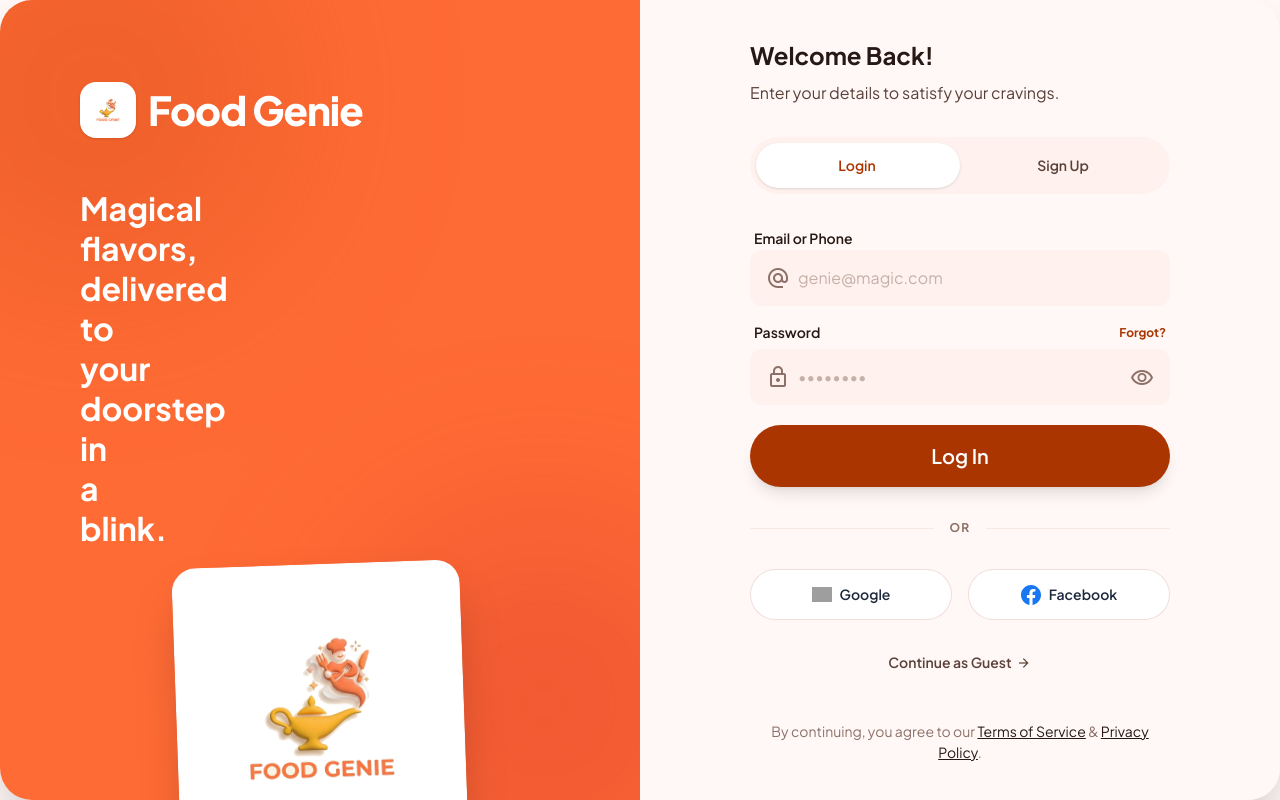
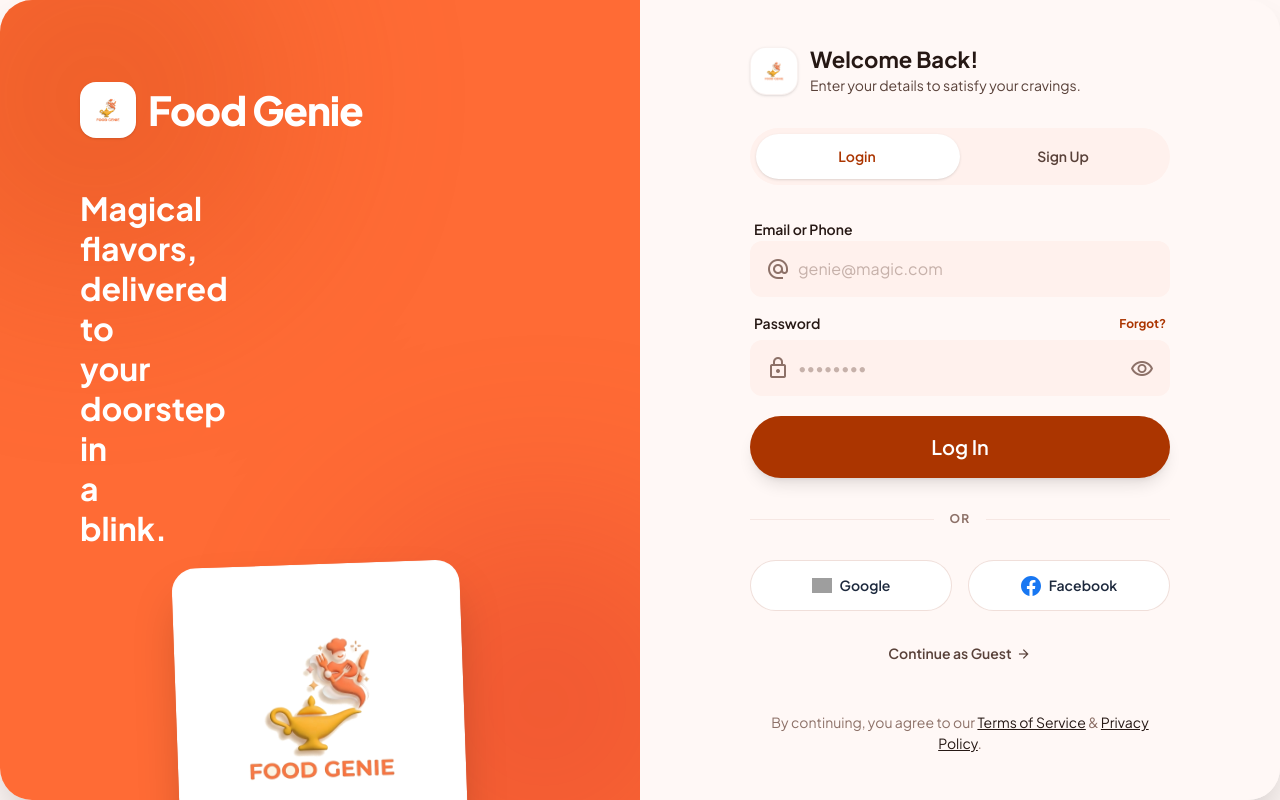
Before and after one commit to Ahmad-Mashhood/customer-portal, a React (Vite) app: page /login in a window 1280 px wide. Built offline with nearby package versions, Linux system fonts and the light colour scheme; grey boxes are pictures that could not be loaded.

Commit message:
Update login header layout to horizontal alignment like Rider Portal

```diff
--- a/src/pages/LoginPage.jsx
+++ b/src/pages/LoginPage.jsx
@@ -344,18 +344,20 @@ export default function LoginPage() {
           <div className="w-full max-w-[420px] space-y-8">
 
             {/* Header */}
-            <div className="text-center lg:text-left">
-              <div className="lg:hidden flex justify-center mb-6">
-                <div className="w-16 h-16 bg-white rounded-2xl p-2 shadow-sm flex items-center justify-center border border-[#e1bfb5]/20">
+            <div className="text-left">
+              <div className="flex items-center gap-3 mb-4">
+                <div className="w-12 h-12 bg-white rounded-2xl p-2 shadow-sm flex items-center justify-center border border-[#e1bfb5]/20 flex-shrink-0">
                   <img src={logo} alt="Food Genie" className="w-full h-full object-contain" />
                 </div>
+                <div>
+                  <h3 className="text-[22px] font-bold text-[#261814] leading-tight">
+                    {showOtp ? 'Verify Identity' : tab === 'login' ? 'Welcome Back!' : 'Create Account'}
+                  </h3>
+                  <p className="text-[14px] text-[#594139] mt-0.5">
+                    {showOtp ? '' : tab === 'login' ? 'Enter your details to satisfy your cravings.' : 'Start your magical culinary journey today.'}
+                  </p>
+                </div>
               </div>
-              <h3 className="text-[24px] font-bold text-[#261814]">
-                {showOtp ? 'Verify Identity' : tab === 'login' ? 'Welcome Back!' : 'Create Account'}
-              </h3>
-              <p className="text-[16px] text-[#594139] mt-2">
-                {showOtp ? '' : tab === 'login' ? 'Enter your details to satisfy your cravings.' : 'Start your magical culinary journey today.'}
-              </p>
             </div>
 
             {/* Tab toggle */}
```
